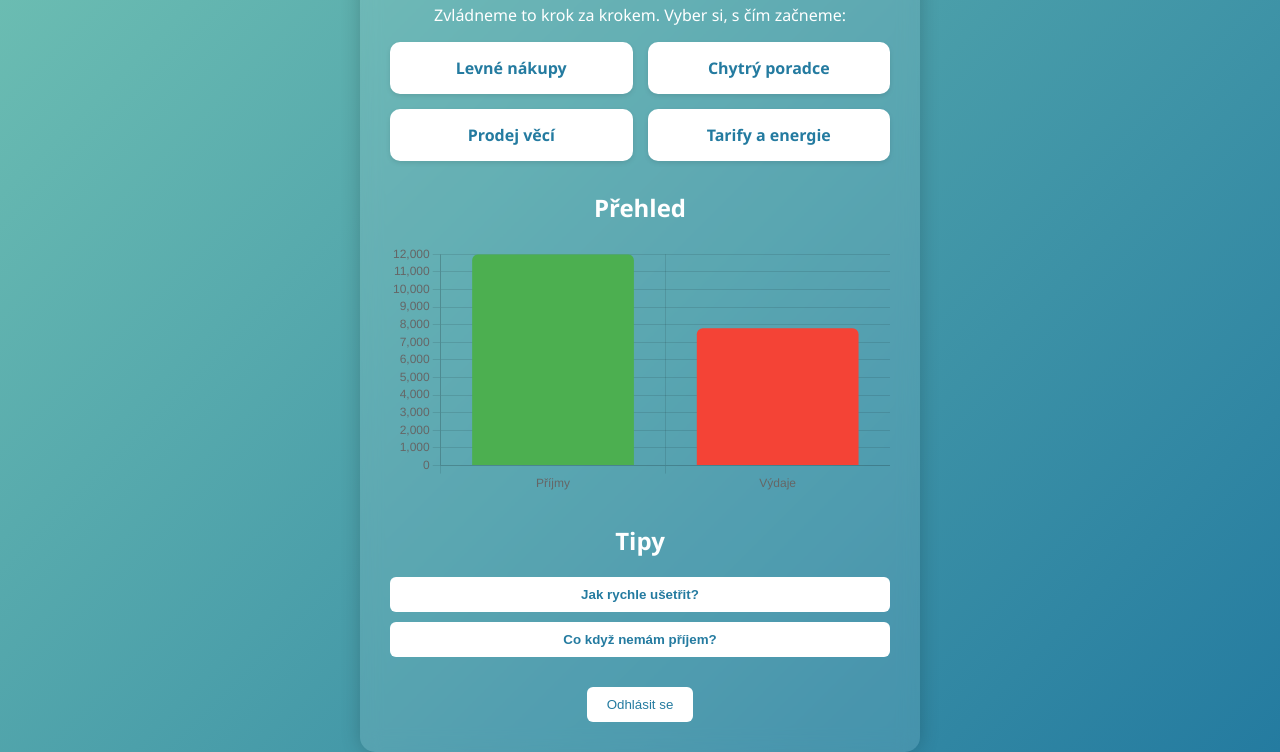
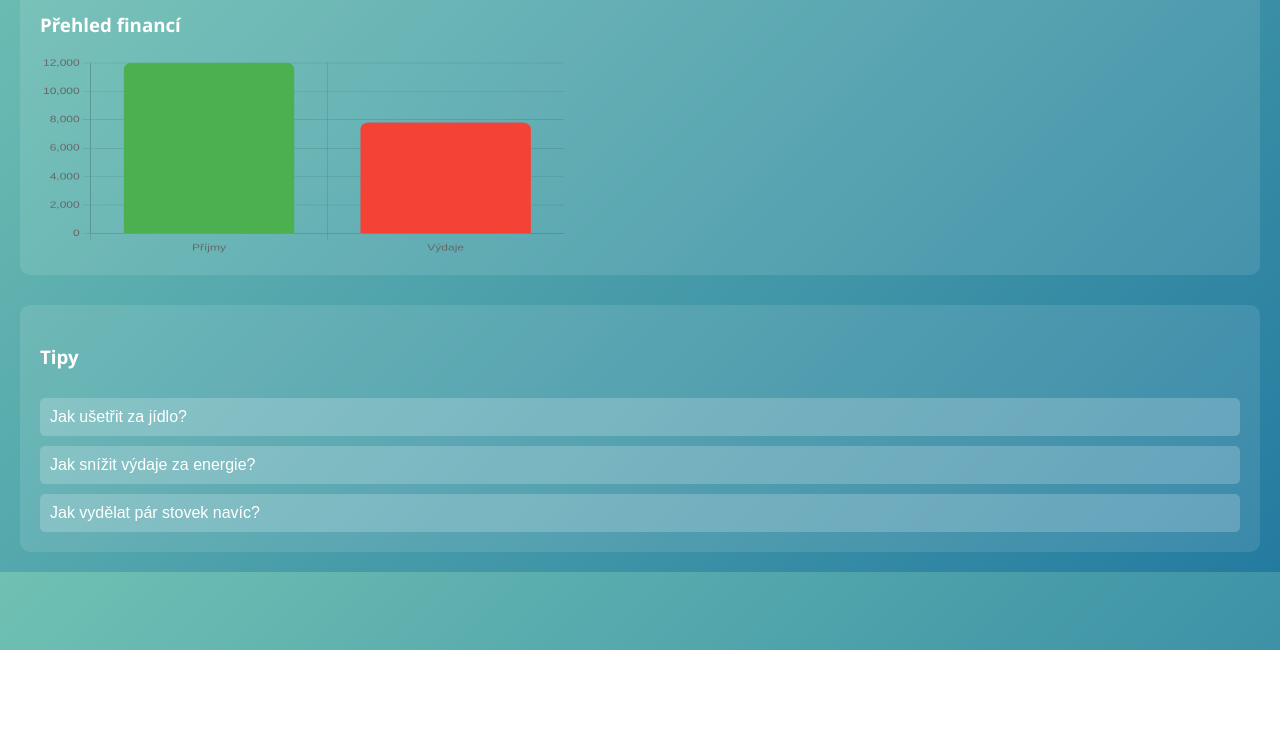
Before and after one commit to filison/Zvladnuto1, a plain HTML site: page home.html in a window 1280 px wide. Shown: the part 150-902 px from the top of the page. After the commit the page ends 800 px from the top, so only its background shows below. Drawn offline with nearby package versions, Linux system fonts and the light colour scheme; sample sign-in values are in the browser's storage.

Commit message:
home.html

```diff
--- a/home.html
+++ b/home.html
@@ -3,175 +3,146 @@
 <head>
   <meta charset="UTF-8" />
   <meta name="viewport" content="width=device-width, initial-scale=1.0"/>
-  <title>Domů – Zvládnu to</title>
-  <script src="https://cdn.jsdelivr.net/npm/chart.js"></script>
+  <title>Zvládnu to – Domů</title>
   <style>
     body {
       font-family: 'Segoe UI', sans-serif;
+      margin: 0;
       background: linear-gradient(135deg, #70c1b3, #247ba0);
       color: white;
-      margin: 0;
-      padding: 0;
+    }
+
+    header {
+      background: rgba(0, 0, 0, 0.2);
+      padding: 15px 20px;
       display: flex;
-      justify-content: center;
-      align-items: flex-start;
-      min-height: 100vh;
+      justify-content: space-between;
+      align-items: center;
+    }
+
+    .menu-icon {
+      font-size: 24px;
+      cursor: pointer;
+    }
+
+    nav {
+      display: none;
+      flex-direction: column;
+      background: rgba(0, 0, 0, 0.4);
+      padding: 10px 20px;
+    }
+
+    nav a {
+      color: white;
+      text-decoration: none;
+      padding: 8px 0;
+      border-bottom: 1px solid rgba(255,255,255,0.2);
     }
 
     .container {
-      background: rgba(255, 255, 255, 0.1);
-      padding: 30px;
-      margin-top: 40px;
-      border-radius: 15px;
-      backdrop-filter: blur(10px);
-      box-shadow: 0 0 20px rgba(0,0,0,0.2);
-      width: 90%;
-      max-width: 500px;
-      text-align: center;
+      padding: 20px;
     }
 
-    h1, h2 {
-      margin-bottom: 20px;
-    }
-
-    .nav-grid {
-      display: grid;
-      grid-template-columns: 1fr 1fr;
-      gap: 15px;
+    .chart-container {
+      background: rgba(255,255,255,0.1);
+      padding: 20px;
+      border-radius: 10px;
       margin-bottom: 30px;
     }
 
-    .nav-tile {
-      background: white;
-      color: #247ba0;
-      font-weight: bold;
-      padding: 15px;
+    .tips {
+      background: rgba(255,255,255,0.1);
+      padding: 20px;
       border-radius: 10px;
-      text-decoration: none;
-      box-shadow: 0 2px 5px rgba(0,0,0,0.1);
-      transition: transform 0.2s;
-    }
-
-    .nav-tile:hover {
-      transform: scale(1.05);
-    }
-
-    .tip {
-      margin-bottom: 10px;
-      text-align: left;
     }
 
     .tip-toggle {
-      width: 100%;
-      background: #ffffff;
-      color: #247ba0;
+      background-color: #ffffff33;
+      color: white;
       border: none;
       padding: 10px;
-      font-weight: bold;
-      border-radius: 6px;
+      width: 100%;
+      text-align: left;
+      font-size: 16px;
       cursor: pointer;
+      margin-top: 10px;
+      border-radius: 5px;
     }
 
     .tip-content {
       display: none;
+      padding: 10px;
+      background-color: rgba(0,0,0,0.2);
+      border-radius: 5px;
       margin-top: 5px;
-      background: rgba(255,255,255,0.2);
-      padding: 10px;
-      border-radius: 6px;
-    }
-
-    #logoutBtn {
-      margin-top: 20px;
-      padding: 10px 20px;
-      background: #ffffff;
-      color: #247ba0;
-      border: none;
-      border-radius: 6px;
-      cursor: pointer;
+      font-size: 14px;
     }
 
     canvas {
       max-width: 100%;
-      height: auto;
-      margin-bottom: 30px;
+      height: 200px !important;
     }
   </style>
 </head>
 <body>
+  <header>
+    <h2>Zvládnu to</h2>
+    <div class="menu-icon" onclick="toggleMenu()">☰</div>
+  </header>
+
+  <nav id="menu">
+    <a href="#">Přehled</a>
+    <a href="#">Chytrý poradce</a>
+    <a href="#">Výdaje</a>
+    <a href="#">Příjmy</a>
+    <a href="#">Profil</a>
+    <a href="#" onclick="logout()">Odhlásit se</a>
+  </nav>
+
   <div class="container">
-    <h1>Vítej zpět!</h1>
-    <p>Zvládneme to krok za krokem. Vyber si, s čím začneme:</p>
-
-    <div class="nav-grid">
-      <a href="nakupy.html" class="nav-tile">Levné nákupy</a>
-      <a href="asistent.html" class="nav-tile">Chytrý poradce</a>
-      <a href="prodej.html" class="nav-tile">Prodej věcí</a>
-      <a href="tarify.html" class="nav-tile">Tarify a energie</a>
+    <div class="chart-container">
+      <h3>Přehled financí</h3>
+      <canvas id="myChart"></canvas>
     </div>
 
-    <h2>Přehled</h2>
-    <canvas id="myChart" width="300" height="150"></canvas>
+    <div class="tips">
+      <h3>Tipy</h3>
+      <button class="tip-toggle">Jak ušetřit za jídlo?</button>
+      <div class="tip-content">Plánuj jídelníček a nakupuj podle seznamu. Sleduj akce v supermarketech.</div>
 
-    <h2>Tipy</h2>
-    <div class="tip">
-      <button class="tip-toggle">Jak rychle ušetřit?</button>
-      <div class="tip-content">Začni sledovat malé výdaje – káva, impulzivní nákupy.</div>
+      <button class="tip-toggle">Jak snížit výdaje za energie?</button>
+      <div class="tip-content">Vyměň žárovky za LED, zhasínej a sniž teplotu v místnosti o 1 °C.</div>
+
+      <button class="tip-toggle">Jak vydělat pár stovek navíc?</button>
+      <div class="tip-content">Prodej nepotřebné věci online nebo nabídni drobné služby ve svém okolí.</div>
     </div>
-    <div class="tip">
-      <button class="tip-toggle">Co když nemám příjem?</button>
-      <div class="tip-content">Zkus prodat nepotřebné věci nebo si najít krátkodobý přivýdělek.</div>
   </div>
 
-    <button id="logoutBtn">Odhlásit se</button>
-  </div>
+  <script src="https://cdn.jsdelivr.net/npm/chart.js"></script>
+  <script>
+    // Toggle menu
+    function toggleMenu() {
+      const menu = document.getElementById("menu");
+      menu.style.display = menu.style.display === "flex" ? "none" : "flex";
+    }
 
-  <script>
-    // Ověření přihlášení
-    document.addEventListener("DOMContentLoaded", () => {
-      const userLoggedIn = localStorage.getItem("userLoggedIn");
-      if (!userLoggedIn) {
+    // Logout
+    function logout() {
+      localStorage.removeItem("userLoggedIn");
       window.location.href = "login.html";
     }
-    });
 
-    // Odhlášení
-    document.addEventListener("DOMContentLoaded", () => {
-      const logoutBtn = document.getElementById("logoutBtn");
-      if (logoutBtn) {
-        logoutBtn.addEventListener("click", () => {
-          localStorage.removeItem("userLoggedIn");
-          window.location.href = "login.html";
-        });
-      }
-    });
-
-    // Rozbalovací tipy
-    document.addEventListener("DOMContentLoaded", () => {
-      const buttons = document.querySelectorAll(".tip-toggle");
-      buttons.forEach(button => {
-        button.addEventListener("click", () => {
-          const content = button.nextElementSibling;
-          document.querySelectorAll(".tip-content").forEach(el => {
-            if (el !== content) el.style.display = "none";
-          });
-          content.style.display = content.style.display === "block" ? "none" : "block";
-        });
-      });
-    });
-
-    // Graf
-    document.addEventListener("DOMContentLoaded", () => {
-      const ctx = document.getElementById('myChart');
-      if (ctx) {
+    // Chart
+    const ctx = document.getElementById('myChart').getContext('2d');
     new Chart(ctx, {
       type: 'bar',
       data: {
         labels: ['Příjmy', 'Výdaje'],
         datasets: [{
-              label: 'Přehled (Kč)',
+          label: 'Kč',
           data: [12000, 7800],
           backgroundColor: ['#4CAF50', '#F44336'],
-              borderRadius: 6
+          borderRadius: 8
         }]
       },
       options: {
@@ -181,12 +152,27 @@
         },
         scales: {
           y: {
-                beginAtZero: true,
-                ticks: { stepSize: 1000 }
+            beginAtZero: true
           }
         }
       }
     });
+
+    // Tipy – rozbalovací
+    document.querySelectorAll('.tip-toggle').forEach(button => {
+      button.addEventListener('click', () => {
+        const content = button.nextElementSibling;
+        document.querySelectorAll('.tip-content').forEach(t => {
+          if (t !== content) t.style.display = 'none';
+        });
+        content.style.display = content.style.display === 'block' ? 'none' : 'block';
+      });
+    });
+
+    // Ověření přihlášení
+    document.addEventListener("DOMContentLoaded", () => {
+      if (!localStorage.getItem("userLoggedIn")) {
+        window.location.href = "login.html";
       }
     });
   </script>
```
Lines whose indentation alone changed are shown as unchanged.
